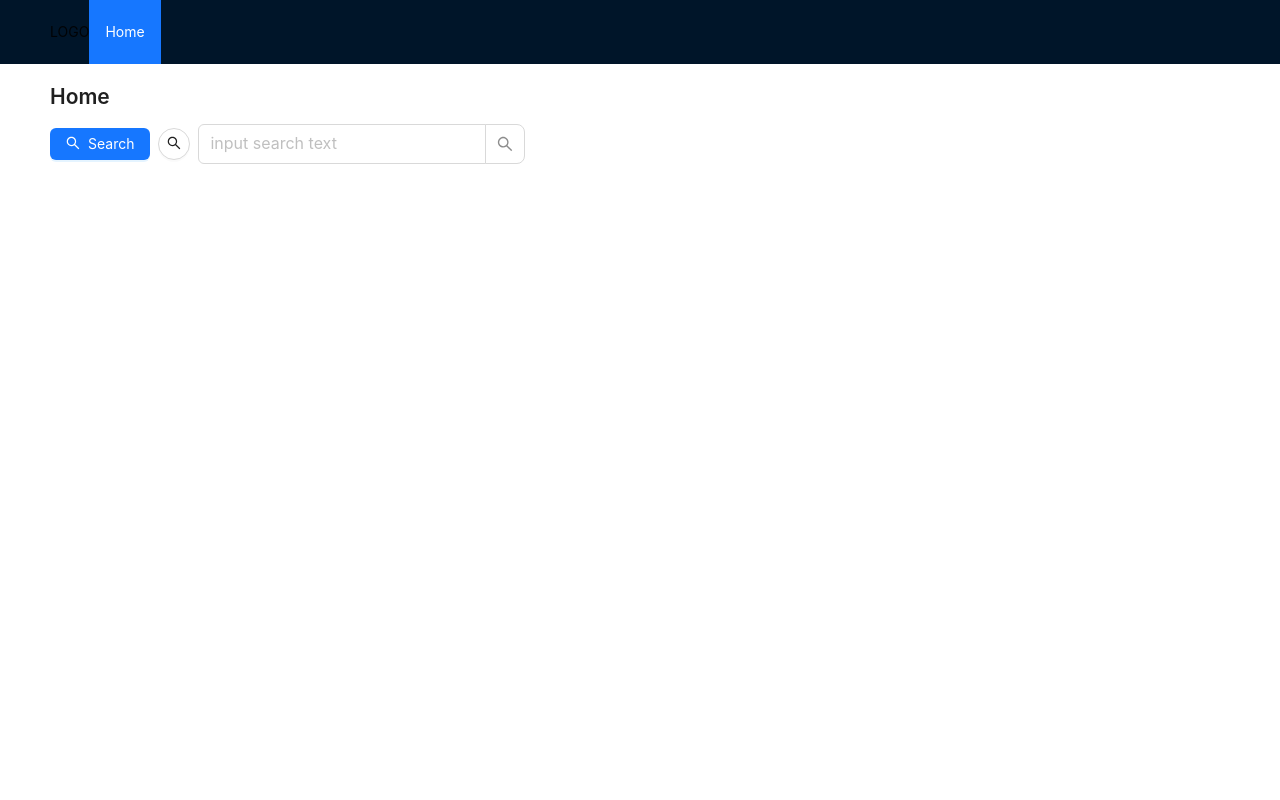
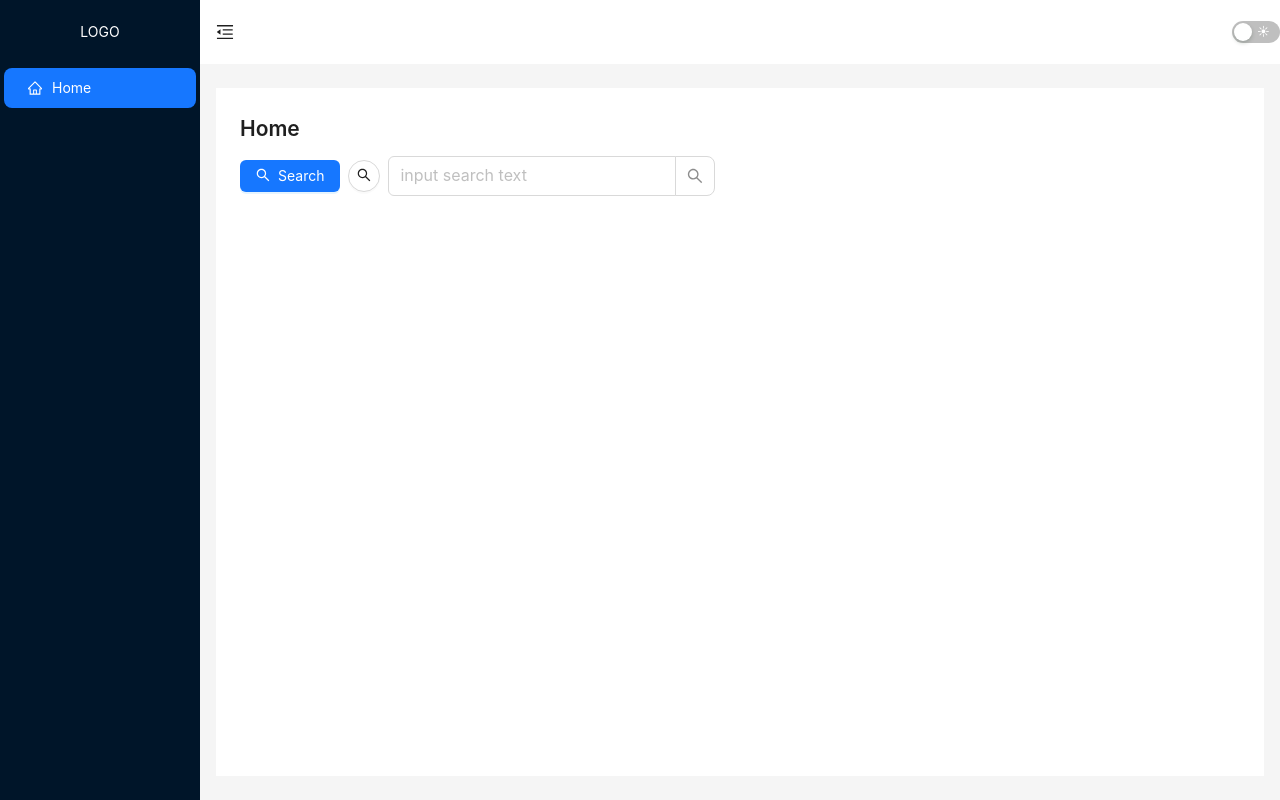
Before and after one commit to joey2217/vite-react-template, a React (Vite) app: page / in a window 1280 px wide. Built offline with nearby package versions, Linux system fonts and the light colour scheme.

Commit message:
feat:admin layout

```diff
--- a/src/layout/AppMenu.tsx
+++ b/src/layout/AppMenu.tsx
@@ -1,5 +1,6 @@
 import React, { memo } from 'react'
 import { Menu } from 'antd'
+import { HomeOutlined} from '@ant-design/icons'
 import type { MenuProps } from 'antd'
 import { Link, useLocation } from 'react-router-dom'
 
@@ -7,6 +8,7 @@ const items: MenuProps['items'] = [
   {
     label: <Link to="/">Home</Link>,
     key: '/',
+    icon: <HomeOutlined />,
   },
 ]
 
@@ -14,9 +16,8 @@ const AppMenu: React.FC = () => {
   const location = useLocation()
   return (
     <Menu
-      className="flex-1"
       theme="dark"
-      mode="horizontal"
+      mode="inline"
       defaultSelectedKeys={[location.pathname]}
       items={items}
     />
--- /dev/null
+++ b/src/layout/ThemeSwitch.tsx
@@ -0,0 +1,19 @@
+import React, { memo } from 'react'
+import { Switch } from 'antd'
+import { useTheme } from '../context/ThemeContext'
+
+const ThemeSwitch: React.FC = () => {
+  const {theme, setTheme} = useTheme()
+  return (
+    <Switch
+      checkedChildren="🌙"
+      unCheckedChildren="☀"
+      defaultChecked={theme === 'dark'}
+      onChange={(checked) => {
+        setTheme(checked ? 'dark' : 'light')
+      }}
+    />
+  )
+}
+
+export default memo(ThemeSwitch)
--- a/src/layout/index.tsx
+++ b/src/layout/index.tsx
@@ -1,26 +1,54 @@
-import React, { memo } from 'react'
+import React, { memo, useState } from 'react'
+import { Outlet } from 'react-router-dom'
 import { Layout, theme } from 'antd'
-import { Outlet } from 'react-router-dom'
+import { MenuFoldOutlined, MenuUnfoldOutlined } from '@ant-design/icons'
 import AppMenu from './AppMenu'
+import ThemeSwitch from './ThemeSwitch'
 
-const { Header, Content } = Layout
+const { Header, Sider, Content } = Layout
 
 const AppLayout: React.FC = () => {
   const {
     token: { colorBgContainer, colorText },
   } = theme.useToken()
+
+  const [collapsed, setCollapsed] = useState(false)
+
   return (
     <Layout
       className="min-h-screen"
       style={{ background: colorBgContainer, color: colorText }}
     >
-      <Header className="flex items-center">
-        <div className="logo">LOGO</div>
+      <Sider trigger={null} collapsible collapsed={collapsed}>
+        <div className="h-16 leading-[64px] text-center text-white">LOGO</div>
         <AppMenu />
-      </Header>
-      <Content style={{ padding: '16px 50px' }}>
-        <Outlet />
-      </Content>
+      </Sider>
+      <Layout className="site-layout">
+        <Header
+          className="flex items-center"
+          style={{ padding: 0, background: colorBgContainer }}
+        >
+          {React.createElement(
+            collapsed ? MenuUnfoldOutlined : MenuFoldOutlined,
+            {
+              className:
+                'px-4 py-6 text-lg leading-[64px] cursor-pointer transition-colors mr-auto',
+              onClick: () => setCollapsed(!collapsed),
+            }
+          )}
+          <ThemeSwitch />
+        </Header>
+        <Content
+          style={{
+            margin: '24px 16px',
+            padding: 24,
+            minHeight: 280,
+            background: colorBgContainer,
+          }}
+        >
+          <Outlet />
+        </Content>
+      </Layout>
     </Layout>
   )
 }
```
